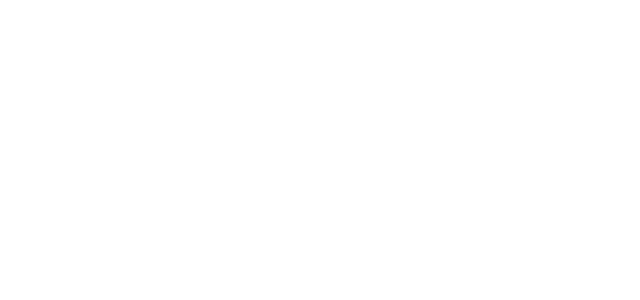
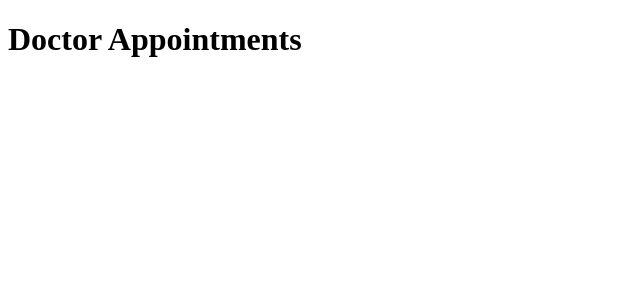
Before and after one commit to advanced-computer-lab-2023/YKHO-Clinic, a React (Vite) app in the folder frontend/: page /doctor/appointments in a window 1280 px wide. Before the commit this address had no page. Shown: the top 300 px of the page, without its empty margins (0-640 px from the left). Built offline with nearby package versions, Linux system fonts and the light colour scheme.

Commit message:
Refactor doctor components and remove unused code

```diff
--- a/frontend/src/App.jsx
+++ b/frontend/src/App.jsx
@@ -4,13 +4,14 @@ import {BrowserRouter, Routes, Route} from 'react-router-dom'
 import viteLogo from '/vite.svg'
 import './App.css'
 import Login from './components/Login'
-import DoctorHome from './components/DoctorHome'
+import DoctorHome from './components/doctorComponents/DoctorHome'
 import AdminHome from './components/AdminHome'
 import PatientHome from './components/PatientHome'
-import DoctorRegister from './components/DoctorRegister'
+import DoctorRegister from './components/doctorComponents/DoctorRegister'
 import PatientRegister from './components/PatientRegister'
-import DoctorInfo from './components/DoctorInfo'
-import DoctorPatients from './components/DoctorPatients'
+import DoctorInfo from './components/doctorComponents/DoctorInfo'
+import DoctorPatients from './components/doctorComponents/DoctorPatients'
+import DoctorAppointments from './components/doctorComponents/DoctorAppointments'
 function App() {
   return (
     <div>
@@ -20,11 +21,11 @@ function App() {
         <Route path="/doctor/home" element={<DoctorHome/>} />
         <Route path="/doctor/edit" element={<DoctorInfo/>} />
         <Route path="/doctor/patients" element={<DoctorPatients/>} />
+        <Route path="/doctor/appointments" element={<DoctorAppointments/>} />
         <Route path="/admin/home" element={<AdminHome/>} />
         <Route path="/patient/home" element={<PatientHome/>} />
         <Route path="/register/doctor" element={<DoctorRegister/>} />
         <Route path="/register/patient" element={<PatientRegister/>} />
-
       </Routes>
       </BrowserRouter>
     </div>
--- /dev/null
+++ b/frontend/src/components/doctorComponents/DoctorAppointments.jsx
@@ -0,0 +1,11 @@
+import React from 'react';
+
+const DoctorAppointments = () => {
+  return (
+    <div>
+      <h1>Doctor Appointments</h1>
+    </div>
+  );
+};
+
+export default DoctorAppointments;
--- a/frontend/src/components/DoctorHome.jsx
+++ b/frontend/src/components/doctorComponents/DoctorHome.jsx
@@ -34,6 +34,10 @@ function DoctorHome() {
     function handlePatients(){
         window.location.href="/doctor/patients"
     }
+    function handleAppointments
+    (){
+        window.location.href="/doctor/appointments"
+    }
     return (
         <div>
 
@@ -46,7 +50,7 @@ function DoctorHome() {
                     Show My Patients
                 </button>
                 <br />
-                <button id="Allapp">
+                <button id="Allapp" onClick={handleAppointments}>
                     All Appointments
                 </button>
                 <br />
--- a/frontend/src/components/DoctorInfo.jsx
+++ b/frontend/src/components/doctorComponents/DoctorInfo.jsx
@@ -14,10 +14,10 @@ const DoctorInfo = () => {
            setError(res.data.message);
         })
     }
+    //checks if logged in and if not redirects to login page
     const [result,setResult]=useState(false);
     useEffect(()=>{check()},[]);
     async function check(){
-
         const res= await axios.get("http://localhost:3000/loggedIn",{
             withCredentials:true
         }).then((res)=>{
```
Also changed, not shown: frontend/src/components/doctorComponents/DoctorPatients.jsx (renamed from frontend/src/components/DoctorPatients.jsx), frontend/src/components/doctorComponents/DoctorRegister.jsx (renamed from frontend/src/components/DoctorRegister.jsx).
